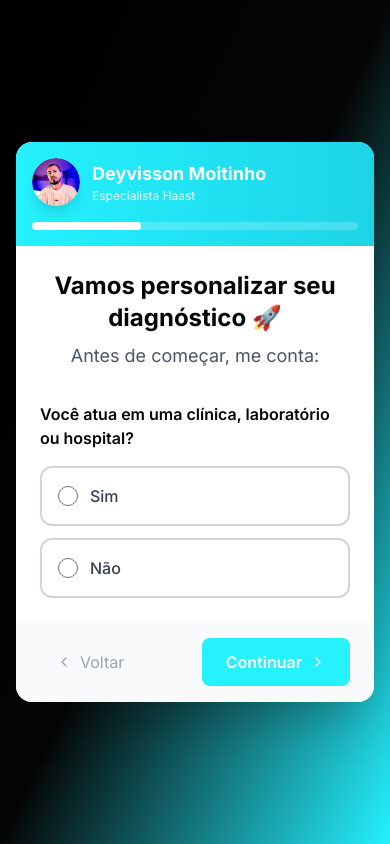
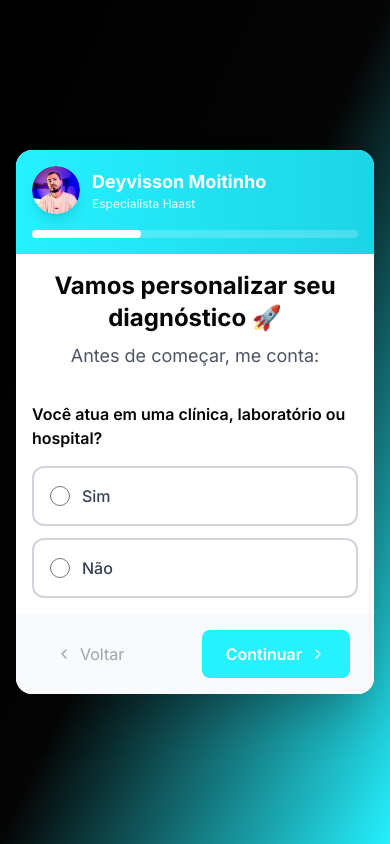
Before and after one commit to haast7/beb-, a Next.js app: page /lead in a window 390 px wide. Built offline with nearby package versions, Linux system fonts and the light colour scheme; no server answers.

Commit message:
fix: ajusta padding responsivo no form content

```diff
--- a/components/ui/LeadFormPage.tsx
+++ b/components/ui/LeadFormPage.tsx
@@ -334,7 +334,7 @@ export function LeadFormPage() {
       {/* Form Content */}
       <div
         ref={formContentRef}
-        className="p-6 max-h-[60vh] overflow-y-auto"
+        className="p-4 md:p-6 max-h-[60vh] overflow-y-auto"
         style={{
           scrollBehavior: 'smooth'
         }}
```
